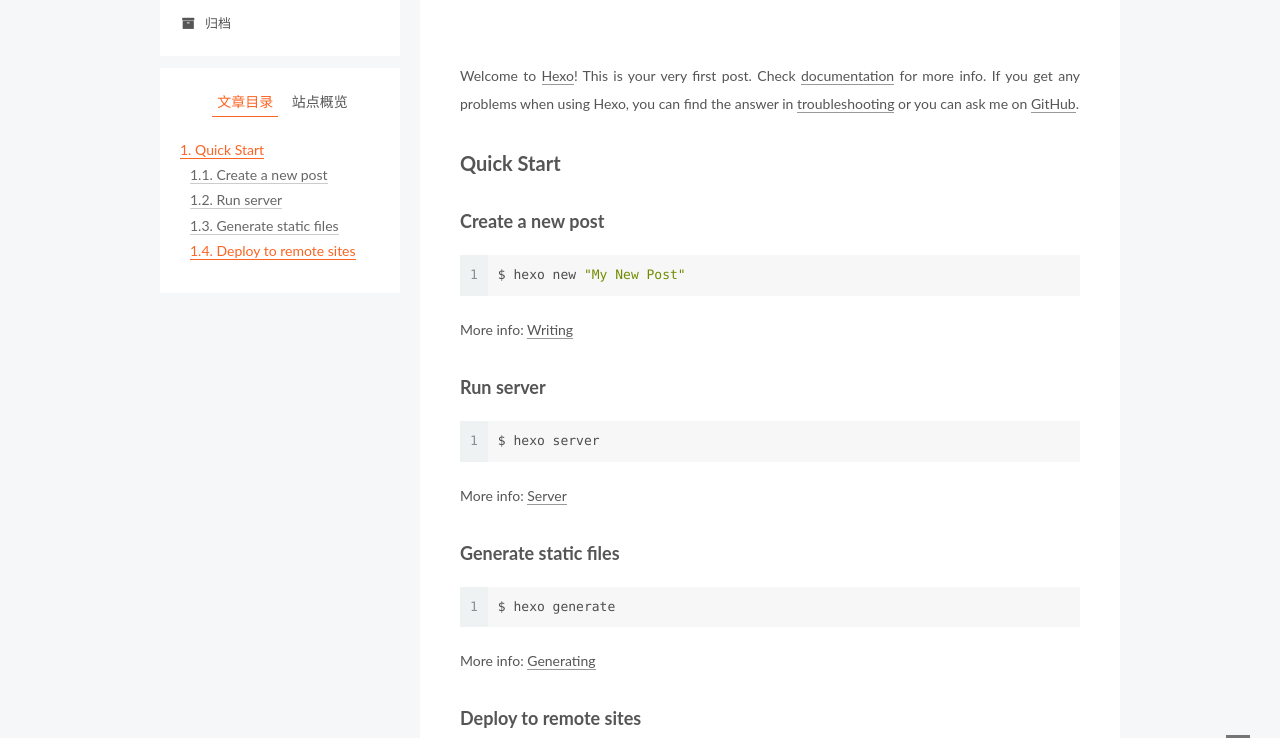
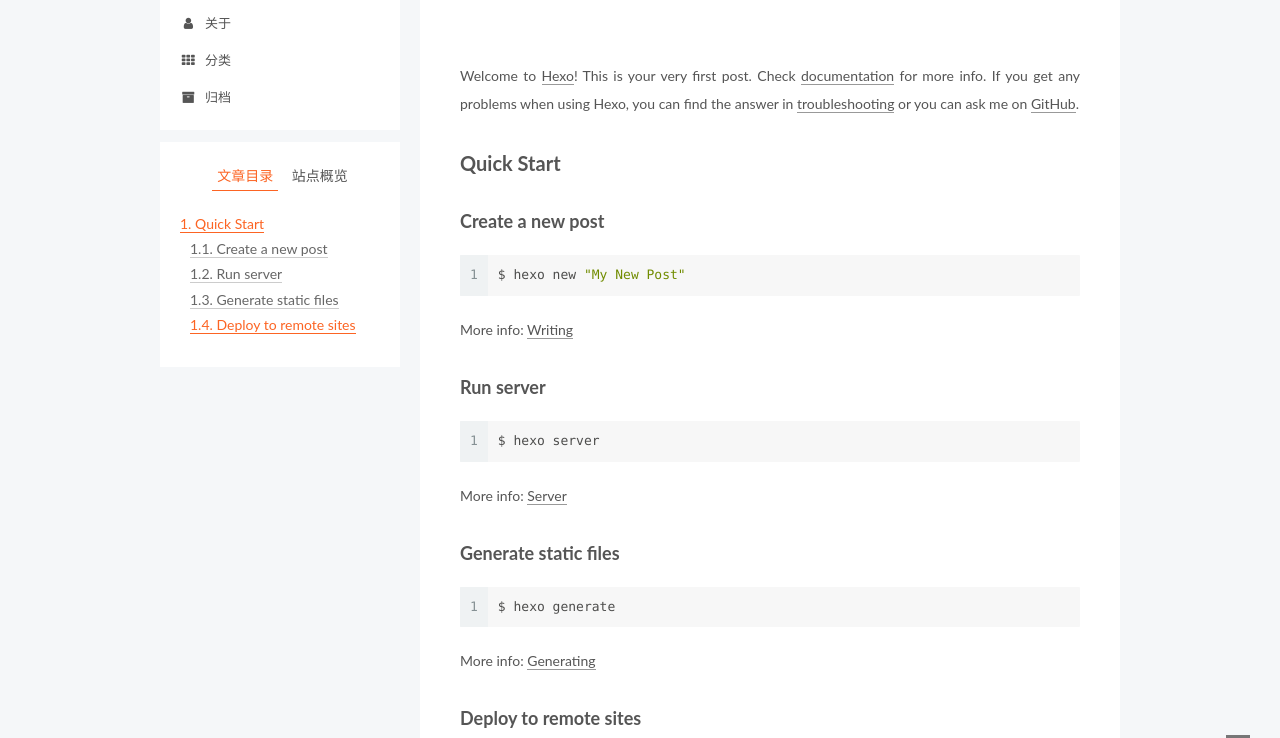
Before and after one commit to JinfeiChen/JinfeiChen.github.io, a plain HTML site: page 2018/01/27/hello-world/index.html in a window 1280 px wide. Shown: the part 141-879 px from the top of the page. Drawn offline with Linux system fonts and the light colour scheme; a script that the page names is missing.

Commit message:
Site updated: 2018-01-27 17:38:56

```diff
--- a/2018/01/27/hello-world/index.html
+++ b/2018/01/27/hello-world/index.html
@@ -198,6 +198,26 @@
               <i class="menu-item-icon fa fa-fw fa-home"></i> <br />
 
             首页
+          </a>
+        </li>
+
+
+        <li class="menu-item menu-item-about">
+          <a href="/about/" rel="section">
+
+              <i class="menu-item-icon fa fa-fw fa-user"></i> <br />
+
+            关于
+          </a>
+        </li>
+
+
+        <li class="menu-item menu-item-categories">
+          <a href="/categories/" rel="section">
+
+              <i class="menu-item-icon fa fa-fw fa-th"></i> <br />
+
+            分类
           </a>
         </li>
 
--- a/css/main.css
+++ b/css/main.css
@@ -1823,7 +1823,7 @@ pre .javascript .function {
   width: 4px;
   height: 4px;
   border-radius: 50%;
-  background: #8c8e55;
+  background: #ebe8f1;
 }
 .links-of-blogroll {
   font-size: 13px;
```
Also changed, not shown: 2018/01/27/Manage-your-own-code-using-cocoapods/index.html (+20 -2 lines), archives/2018/01/index.html (+20 -0 lines), archives/2018/index.html (+20 -0 lines), archives/index.html (+20 -0 lines), index.html (+20 -0 lines).
